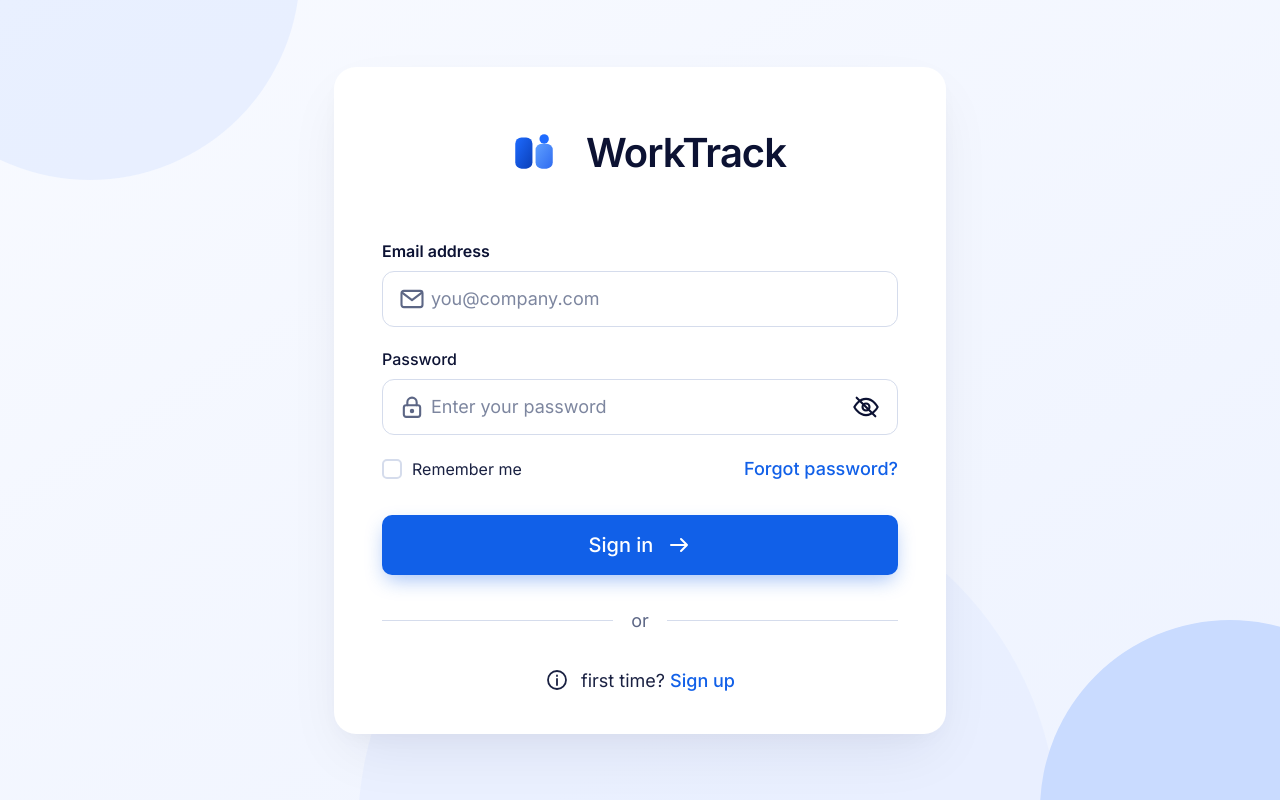
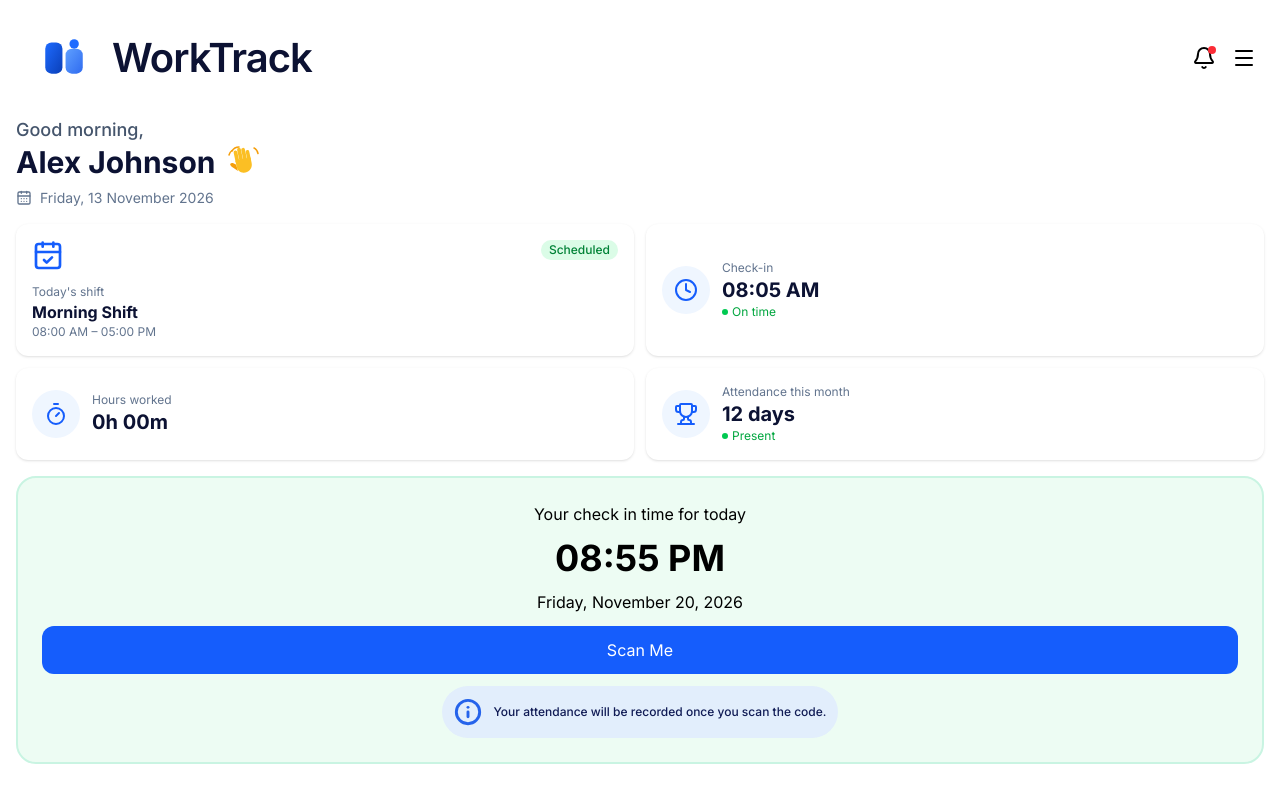
Before and after one commit to Philemon673/workspace, a React (Vite) app: page /home in a window 1280 px wide. Before the commit this address led to /login. Built offline with nearby package versions, Linux system fonts and the light colour scheme.

Commit message:
added the scan frontend functionality

```diff
--- a/src/App.tsx
+++ b/src/App.tsx
@@ -1,5 +1,6 @@
 import { LoginPage } from "./screens/login";
 import { SignUpPage } from "./screens/signup";
+import Home from "./screens/home/home";
 import { Routes, Route, Navigate } from "react-router-dom";
 
 function App() {
@@ -7,7 +8,8 @@ function App() {
     <Routes>
       <Route path="/login" element={<LoginPage />} />
       <Route path="/signup" element={<SignUpPage />} />
-      <Route path="*" element={<Navigate to="/login" replace/>} />
+      <Route path="/home" element={<Home />} />
+      <Route path="*" element={<Navigate to="/login" replace />} />
     </Routes>
   );
 }
--- a/src/assets/illustrations/Logo.tsx
+++ b/src/assets/illustrations/Logo.tsx
@@ -30,4 +30,33 @@ export const Logo = ({ className = "h-12 w-12", ...rest }: LogoProps) => (
   </svg>
 );
 
+// Wave illustration – corrected to return JSX and use proper React attribute names
+export const Wave = ({ className = "h-8 w-8", ...rest }: LogoProps) => {
+  return (
+    <svg
+      xmlns="http://www.w3.org/2000/svg"
+      viewBox="0 0 64 64"
+      fill="none"
+      className={className}
+      aria-hidden="true"
+      {...rest}
+    >
+      {/* motion arcs */}
+      <path d="M10 14c3-5 8-8 14-8" stroke="#F59E0B" strokeWidth={3} strokeLinecap="round" />
+      <path d="M4 22c1-4 3-7 6-9" stroke="#F59E0B" strokeWidth={3} strokeLinecap="round" />
+      <path d="M54 8c4 2 7 6 8 11" stroke="#F59E0B" strokeWidth={3} strokeLinecap="round" />
+
+      {/* hand */}
+      <g transform="rotate(-12 34 38)">
+        <rect x="42" y="14" width="7" height="22" rx="3.5" fill="#FBBF24" />
+        <rect x="34" y="8" width="7.5" height="27" rx="3.75" fill="#FBBF24" />
+        <rect x="26" y="6" width="7.5" height="29" rx="3.75" fill="#FBBF24" />
+        <rect x="18" y="10" width="7.5" height="26" rx="3.75" fill="#FBBF24" />
+        <path d="M18 38c-5-5-9-6-11-4s0 5 4 9l8 8z" fill="#F59E0B" />
+        <path d="M18 30h31v11c0 9-7 16-16 16h-1c-8 0-14-6-14-14z" fill="#FBBF24" />
+      </g>
+    </svg>
+  );
+};
+
 export default Logo;
--- a/src/components/navbar/navbar.tsx
+++ b/src/components/navbar/navbar.tsx
@@ -3,8 +3,8 @@ import { Bell, Menu } from "lucide-react"
 
 function NavBar() {
   return (
-    <nav className="flex items-center justify-between px-4 py-3">
-      <div className="flex items-center gap-3 text-[32px] font-semibold tracking-tight text-navy lg:text-[40px]">
+    <nav className="flex items-center justify-between px-2 py-3">
+      <div className="flex items-center gap-2 text-[32px] font-semibold tracking-tight text-navy lg:text-[40px]">
         <Logo className="h-[50px] w-20" />
         <span>WorkTrack</span>
       </div>
--- a/src/screens/home/home.tsx
+++ b/src/screens/home/home.tsx
@@ -1,6 +1,8 @@
 import { CalendarCheck, CalendarDays, Clock, Timer, Trophy } from "lucide-react"
 import type { ReactNode } from "react"
-
+import { Wave } from "../../assets/illustrations/Logo"
+import NavBar from "../../components/navbar/navbar"
+import CodeScanner from "../scanner/scan"
 type StatCardProps = {
   icon: ReactNode
   label: string
@@ -31,16 +33,19 @@ function StatCard({ icon, label, value, status }: StatCardProps) {
 function Home() {
   return (
     <main className="space-y-4 p-4">
+      <NavBar />
       <header>
         <p className="text-lg font-medium text-slate-600">Good morning,</p>
-        <h1 className="text-3xl font-bold text-navy">Alex Johnson 👋</h1>
+        <h1 className="flex gap-3 text-3xl font-bold text-navy">Alex Johnson
+          <Wave />
+        </h1>
         <div className="mt-2 flex items-center gap-2 text-sm text-slate-500">
           <CalendarDays className="h-4 w-4" />
           <p>Friday, 13 November 2026</p>
         </div>
       </header>
 
-      <section className="grid grid-cols-1 gap-3 sm:grid-cols-2">
+      <section className="grid grid-cols-2 gap-3 sm:grid-cols-2">
         {/* Shift card has a badge, so it's written out separately */}
         <div className="rounded-xl bg-white p-4 shadow-sm">
           <div className="flex items-start justify-between">
@@ -72,6 +77,7 @@ function Home() {
           status="Present"
         />
       </section>
+      <CodeScanner />
     </main>
   )
 }
--- a/src/screens/login.tsx
+++ b/src/screens/login.tsx
@@ -29,7 +29,7 @@ export const LoginPage = ({
   const [showPassword, setShowPassword] = useState(false);
   const [loading, setLoading] = useState(false);
   const [error, setError] = useState("");
-const navigate = useNavigate();
+  const navigate = useNavigate();
   const handleChange = (e: ChangeEvent<HTMLInputElement>) => {
     const { name, type, value, checked } = e.target;
     setForm((prev) => ({
@@ -44,6 +44,7 @@ const navigate = useNavigate();
     setLoading(true);
     try {
       await onSubmit?.(form);
+    navigate("/home");
     } catch {
       setError(
         "We couldn't sign you in. Check your email and password and try again."
@@ -127,6 +128,7 @@ const navigate = useNavigate();
           )}
 
           <button
+            onClick={() => navigate("/home")}
             type="submit"
             disabled={loading}
             className="flex h-[60px] w-full cursor-pointer items-center justify-center gap-3.5 rounded-[10px] border-0 bg-brand text-xl font-medium text-white shadow-button transition hover:bg-brand-dark focus-visible:outline focus-visible:outline-[3px] focus-visible:outline-offset-2 focus-visible:outline-brand/45 disabled:cursor-progress disabled:opacity-70"
@@ -146,7 +148,7 @@ const navigate = useNavigate();
             first time?{" "}
             <button
               type="button"
-              onClick={() => navigate("/signup" ) }
+              onClick={() => navigate("/signup")}
               className={linkButton}
             >
               Sign up
--- /dev/null
+++ b/src/screens/scanner/scan.tsx
@@ -0,0 +1,55 @@
+
+import React, { useState, useEffect } from 'react';
+import { Info } from 'lucide-react';
+export default function Scan() {
+    const [currentTime, setCurrentTime] = useState<Date>(new Date());
+
+    useEffect(() => {
+        const interval = setInterval(() => {
+            setCurrentTime(new Date());
+        }, 1000);
+
+        return () => clearInterval(interval);
+    }, []);
+
+    const time = currentTime.toLocaleTimeString('en-US', {
+        hour: '2-digit',
+        minute: '2-digit',
+        hour12: true,
+    });
+
+    const date = currentTime.toLocaleDateString('en-US', {
+        weekday: 'long',
+        day: 'numeric',
+        month: 'long',
+        year: 'numeric',
+    });
+
+    return (
+        <main className="border-2 border-[#C9F4E2] rounded-[20px] bg-[#EDFCF3] p-6">
+            <header className="flex flex-col items-center gap-3">
+                <h1>Your check in time for today</h1>
+
+                <span className="text-4xl font-bold">
+                    {time}
+                </span>
+
+                <p>{date}</p>
+
+                <button className="w-full rounded-xl bg-blue-600 py-3 text-white">
+                    Scan Me
+                </button>
+
+                <div className="flex items-center justify-center gap-3
+  rounded-full bg-[#E2EEFC] p-3">
+
+                    <Info size={28} color="#2563EB" strokeWidth={2.5} />
+
+                    <span className="text-[#101B55] text-xs font-medium">
+                        Your attendance will be recorded once you scan the code.
+                    </span>
+                </div>
+            </header>
+        </main>
+    );
+}
```
Also changed, not shown: src/screens/scheduler/scheduler.tsx (added).
